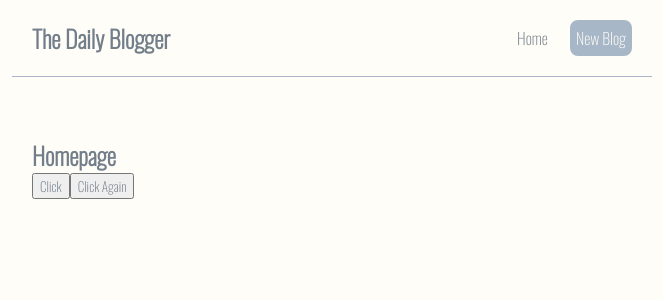
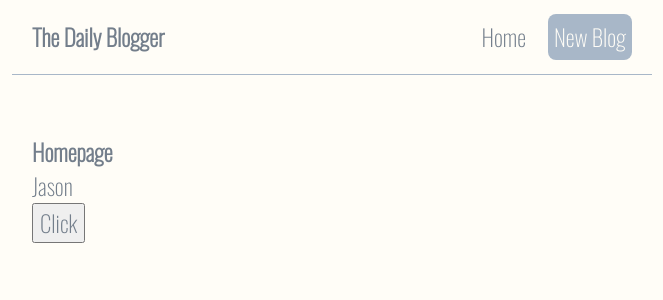
Before and after one commit to JasonHensley1989/react-blog, a React (Create React App) app: page / in a window 1280 px wide. Shown: the top 300 px of the page, without its empty margins (308-971 px from the left). Built offline with nearby package versions, Linux system fonts and the light colour scheme.

Commit message:
react state

```diff
--- a/src/components/Home.js
+++ b/src/components/Home.js
@@ -1,19 +1,19 @@
 import React from 'react'
 
 const Home = () => {
+    let name = "Jason";
+
     const handleClick = () => {
-        console.log(`Hello`);
+        name = 'Luigi';
+        console.log(name);
     }
 
-    const handleClickAgain = (name) => {
-        console.log(`Hello ${name} great to see you again`);
-    }
     return (
         <div className='home'>
             <h2>Homepage</h2>
+            <p>{ name }</p>
             <button onClick={handleClick}>Click</button>
-            <button onClick={() => handleClickAgain("Jason")}>Click Again</button>
-            {/* <h2>Create New Blog</h2> */}
+
         </div>
   )
 }
--- a/src/index.css
+++ b/src/index.css
@@ -3,6 +3,7 @@
 * {
     margin: 0;
     font-family: 'Oswald';
+    font-size: 1.2rem;
     color: #737e8b;
 }
 
```
